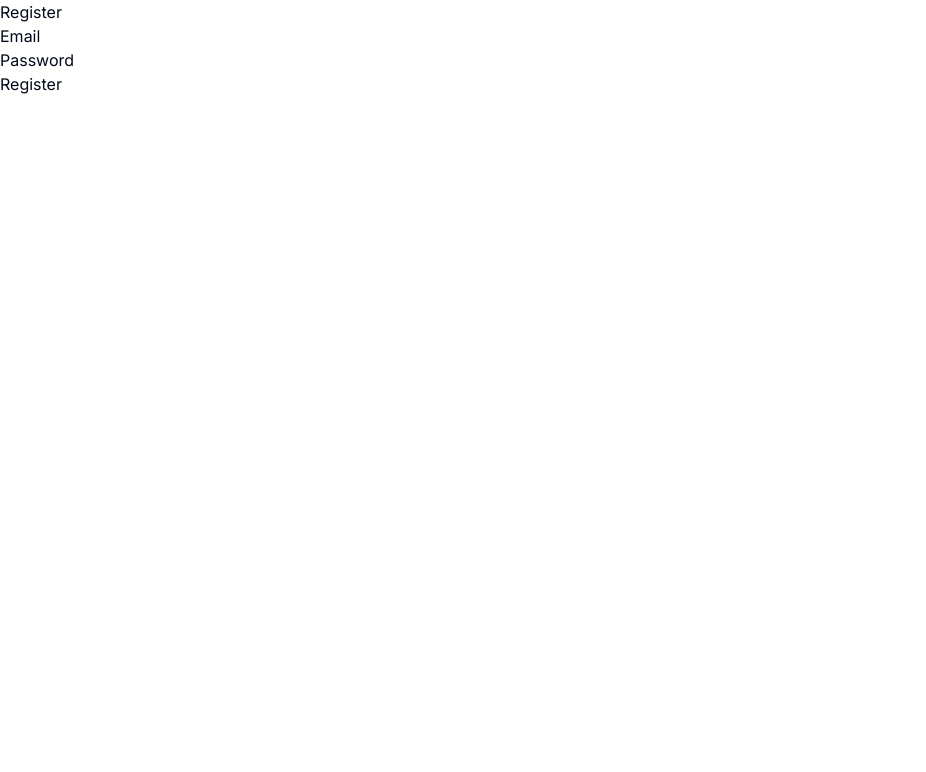
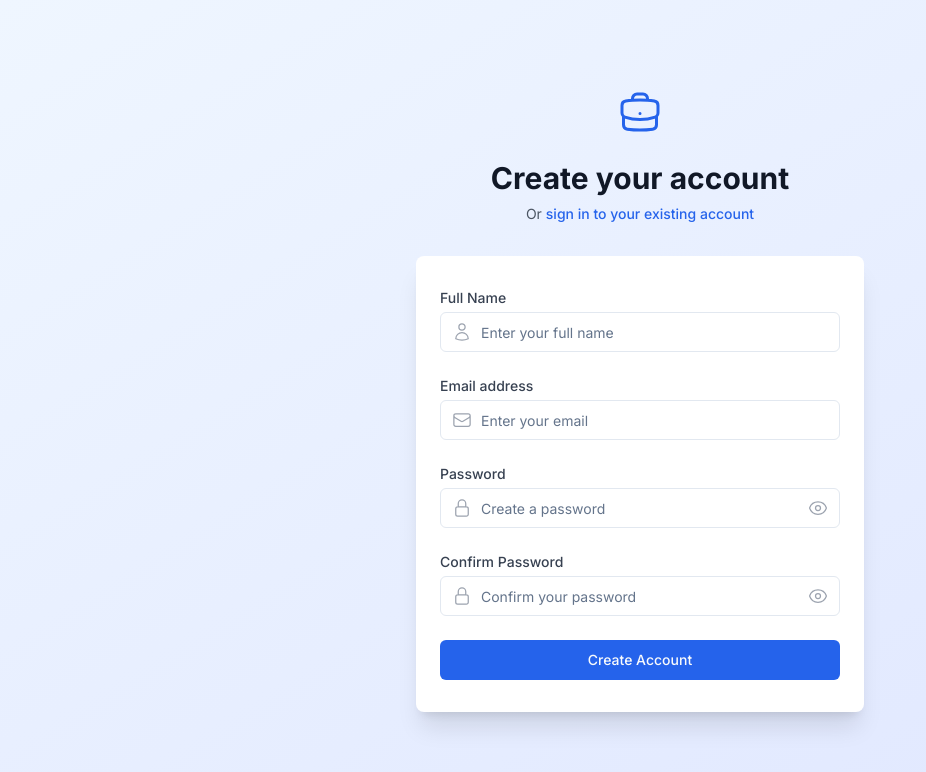
Before and after one commit to Yasindu007/Job-Tracker-Ai, a Next.js app: page /auth/register in a window 1280 px wide. Shown: the top 772 px of the page, without its empty margins (0-926 px from the left). Built offline with nearby package versions, Linux system fonts and the light colour scheme.

Commit message:
Refactor registration page: implement full registration form with validation, error handling, and improved UI

```diff
--- a/app/auth/login/page.tsx
+++ b/app/auth/login/page.tsx
@@ -74,7 +74,7 @@ export default function SignInPage() {
           </h2>
           <p className="mt-2 text-sm text-gray-600">
             Or{' '}
-            <Link href="/auth/signup" className="font-medium text-blue-600 hover:text-blue-500">
+            <Link href="/auth/register" className="font-medium text-blue-600 hover:text-blue-500">
               create a new account
             </Link>
           </p>
--- a/app/auth/register/page.tsx
+++ b/app/auth/register/page.tsx
@@ -1,25 +1,215 @@
+'use client'
 
-'use client';
-
-import React from 'react';
+import { useState } from 'react'
+import { useRouter } from 'next/navigation'
+import Link from 'next/link'
+import { motion } from 'framer-motion'
+import {
+  EyeIcon,
+  EyeSlashIcon,
+  EnvelopeIcon,
+  LockClosedIcon,
+  UserIcon,
+  BriefcaseIcon
+} from '@heroicons/react/24/outline'
+import toast from 'react-hot-toast'
 
 export default function RegisterPage() {
-  // This is a placeholder to fix the build error.
-  // The actual registration form should be implemented here.
+  const [name, setName] = useState('')
+  const [email, setEmail] = useState('')
+  const [password, setPassword] = useState('')
+  const [confirmPassword, setConfirmPassword] = useState('')
+  const [showPassword, setShowPassword] = useState(false)
+  const [showConfirmPassword, setShowConfirmPassword] = useState(false)
+  const [isLoading, setIsLoading] = useState(false)
+  const router = useRouter()
+
+  const handleSubmit = async (e: React.FormEvent) => {
+    e.preventDefault()
+    if (password !== confirmPassword) {
+      toast.error('Passwords do not match')
+      return
+    }
+    setIsLoading(true)
+
+    try {
+      const response = await fetch('/api/auth/signup', {
+        method: 'POST',
+        headers: {
+          'Content-Type': 'application/json',
+        },
+        body: JSON.stringify({ name, email, password }),
+      })
+
+      const data = await response.json()
+
+      if (response.ok) {
+        toast.success('Registration successful! Please sign in.')
+        router.push('/auth/login')
+      } else {
+        toast.error(data.message || 'Registration failed.')
+      }
+    } catch (error) {
+      toast.error('An error occurred. Please try again.')
+    } finally {
+      setIsLoading(false)
+    }
+  }
+
   return (
-    <div>
-      <h1>Register</h1>
-      <form>
-        <div>
-          <label htmlFor="email">Email</label>
-          <input type="email" id="email" name="email" />
+    <div className="min-h-screen bg-gradient-to-br from-blue-50 to-indigo-100 flex items-center justify-center py-12 px-4 sm:px-6 lg:px-8">
+      <motion.div
+        initial={{ opacity: 0, y: 20 }}
+        animate={{ opacity: 1, y: 0 }}
+        transition={{ duration: 0.6 }}
+        className="max-w-md w-full space-y-8"
+      >
+        <div className="text-center">
+          <div className="flex justify-center">
+            <BriefcaseIcon className="h-12 w-12 text-blue-600" />
+          </div>
+          <h2 className="mt-6 text-3xl font-bold text-gray-900">
+            Create your account
+          </h2>
+          <p className="mt-2 text-sm text-gray-600">
+            Or{' '}
+            <Link href="/auth/login" className="font-medium text-blue-600 hover:text-blue-500">
+              sign in to your existing account
+            </Link>
+          </p>
         </div>
-        <div>
-          <label htmlFor="password">Password</label>
-          <input type="password" id="password" name="password" />
+
+        <div className="bg-white py-8 px-6 shadow-xl rounded-lg">
+          <form className="space-y-6" onSubmit={handleSubmit}>
+            <div>
+              <label htmlFor="name" className="block text-sm font-medium text-gray-700">
+                Full Name
+              </label>
+              <div className="mt-1 relative">
+                <div className="absolute inset-y-0 left-0 pl-3 flex items-center pointer-events-none">
+                  <UserIcon className="h-5 w-5 text-gray-400" />
+                </div>
+                <input
+                  id="name"
+                  name="name"
+                  type="text"
+                  autoComplete="name"
+                  required
+                  value={name}
+                  onChange={(e) => setName(e.target.value)}
+                  className="input pl-10"
+                  placeholder="Enter your full name"
+                />
+              </div>
+            </div>
+
+            <div>
+              <label htmlFor="email" className="block text-sm font-medium text-gray-700">
+                Email address
+              </label>
+              <div className="mt-1 relative">
+                <div className="absolute inset-y-0 left-0 pl-3 flex items-center pointer-events-none">
+                  <EnvelopeIcon className="h-5 w-5 text-gray-400" />
+                </div>
+                <input
+                  id="email"
+                  name="email"
+                  type="email"
+                  autoComplete="email"
+                  required
+                  value={email}
+                  onChange={(e) => setEmail(e.target.value)}
+                  className="input pl-10"
+                  placeholder="Enter your email"
+                />
+              </div>
+            </div>
+
+            <div>
+              <label htmlFor="password" className="block text-sm font-medium text-gray-700">
+                Password
+              </label>
+              <div className="mt-1 relative">
+                <div className="absolute inset-y-0 left-0 pl-3 flex items-center pointer-events-none">
+                  <LockClosedIcon className="h-5 w-5 text-gray-400" />
+                </div>
+                <input
+                  id="password"
+                  name="password"
+                  type={showPassword ? 'text' : 'password'}
+                  autoComplete="new-password"
+                  required
+                  value={password}
+                  onChange={(e) => setPassword(e.target.value)}
+                  className="input pl-10 pr-10"
+                  placeholder="Create a password"
+                />
+                <button
+                  type="button"
+                  className="absolute inset-y-0 right-0 pr-3 flex items-center"
+                  onClick={() => setShowPassword(!showPassword)}
+                >
+                  {showPassword ? (
+                    <EyeSlashIcon className="h-5 w-5 text-gray-400" />
+                  ) : (
+                    <EyeIcon className="h-5 w-5 text-gray-400" />
+                  )}
+                </button>
+              </div>
+            </div>
+
+            <div>
+              <label htmlFor="confirm-password" className="block text-sm font-medium text-gray-700">
+                Confirm Password
+              </label>
+              <div className="mt-1 relative">
+                <div className="absolute inset-y-0 left-0 pl-3 flex items-center pointer-events-none">
+                  <LockClosedIcon className="h-5 w-5 text-gray-400" />
+                </div>
+                <input
+                  id="confirm-password"
+                  name="confirm-password"
+                  type={showConfirmPassword ? 'text' : 'password'}
+                  autoComplete="new-password"
+                  required
+                  value={confirmPassword}
+                  onChange={(e) => setConfirmPassword(e.target.value)}
+                  className="input pl-10 pr-10"
+                  placeholder="Confirm your password"
+                />
+                <button
+                  type="button"
+                  className="absolute inset-y-0 right-0 pr-3 flex items-center"
+                  onClick={() => setShowConfirmPassword(!showConfirmPassword)}
+                >
+                  {showConfirmPassword ? (
+                    <EyeSlashIcon className="h-5 w-5 text-gray-400" />
+                  ) : (
+                    <EyeIcon className="h-5 w-5 text-gray-400" />
+                  )}
+                </button>
+              </div>
+            </div>
+
+            <div>
+              <button
+                type="submit"
+                disabled={isLoading}
+                className="btn btn-primary btn-md w-full"
+              >
+                {isLoading ? (
+                  <div className="flex items-center justify-center">
+                    <div className="spinner mr-2" />
+                    Creating account...
+                  </div>
+                ) : (
+                  'Create Account'
+                )}
+              </button>
+            </div>
+          </form>
         </div>
-        <button type="submit">Register</button>
-      </form>
+      </motion.div>
     </div>
-  );
+  )
 }
```
